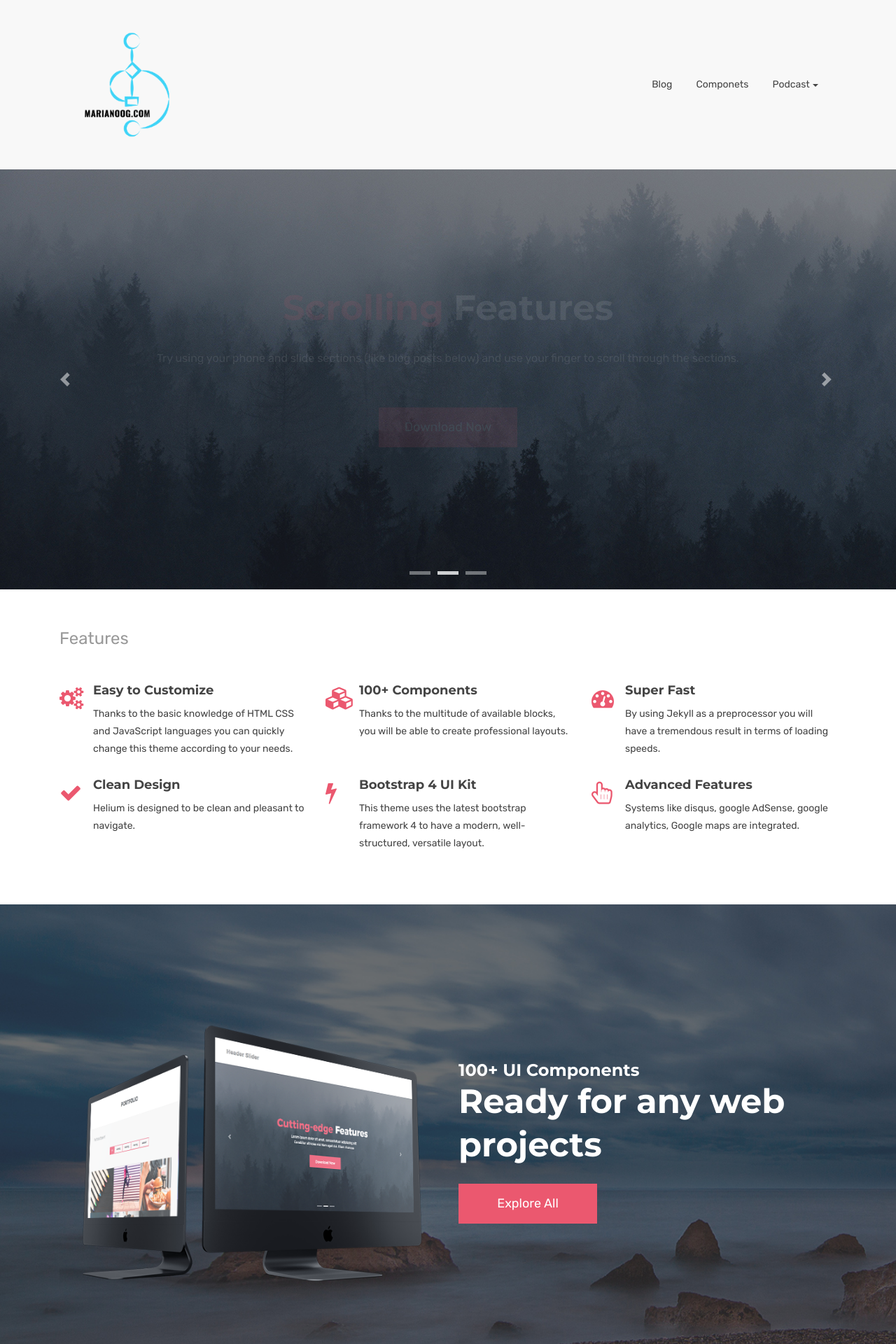
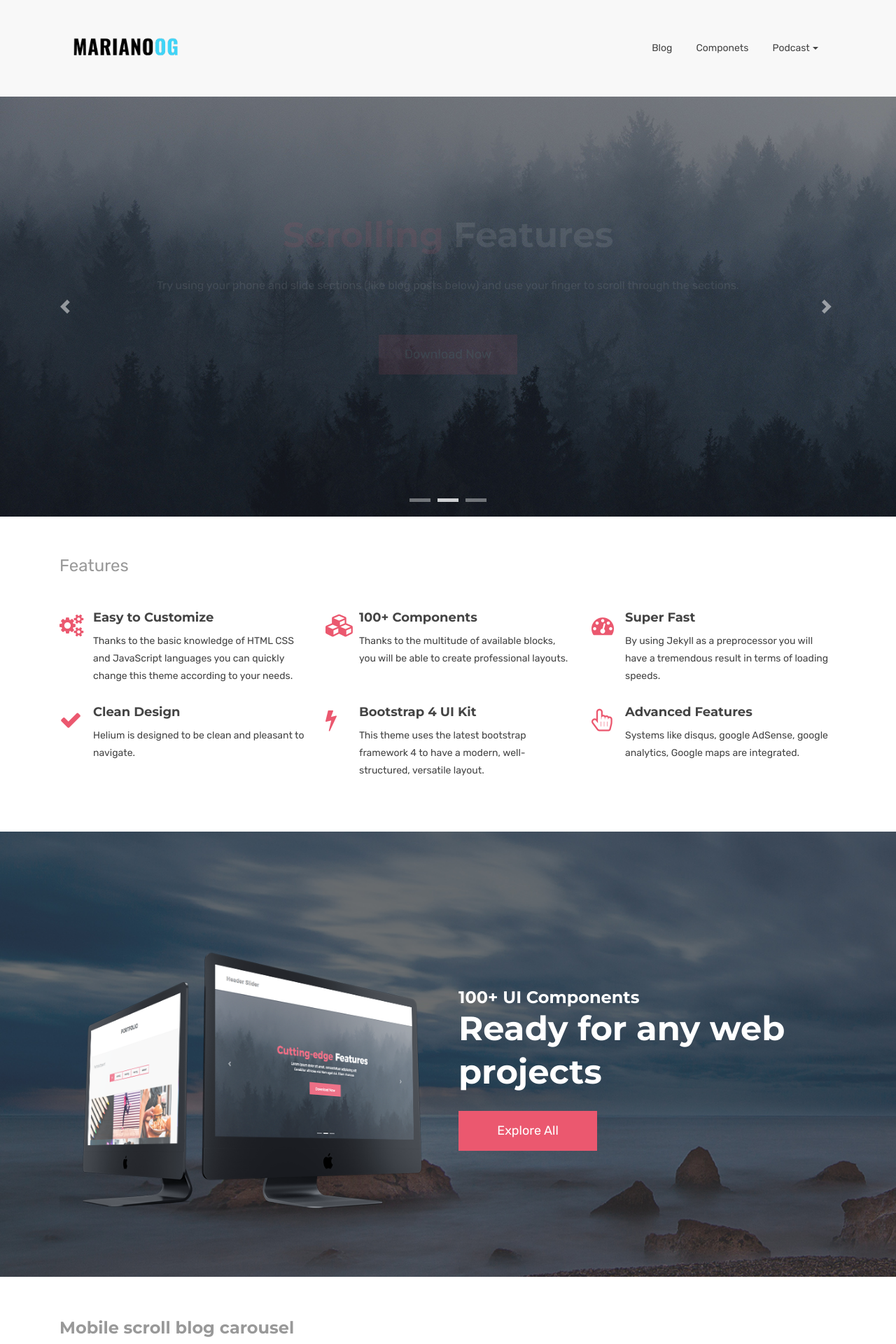
Before and after one commit to MarianoOG/marianoog.github.io, a Jekyll site: the page built from index.html, in a window 1280 px wide. Shown: the top 1920 px of the page at 70% size. Built offline with Jekyll 4.4.1, drawn with Linux system fonts in a browser that asks for light colours.

Commit message:
horizontal simplified logo and added fonts

```diff
--- a/_includes/themes/bootstrap/default.html
+++ b/_includes/themes/bootstrap/default.html
@@ -9,10 +9,11 @@
     {% if page.keywords %}<meta name="keywords" content="{{ page.keywords }}">{% endif %}
     {% if page.canonical %}<link rel="canonical" href="{{ page.canonical }}"/>{% endif %}
     <meta name="viewport" content="width=device-width, initial-scale=1.0">
-
+    <link rel="icon" type="image/png" href="imagen.png">
 
     <!--Google Font link-->
     <link href="https://fonts.googleapis.com/css?family=Ubuntu:300,300i,400,400i,500,500i,700,700i" rel="stylesheet">
+    <link href="https://fonts.googleapis.com/css?family=Open+Sans|Oswald&display=swap" rel="stylesheet">
     <!--Helium css-->
     <link rel="stylesheet" href="{{ BASE_PATH }}/assets/css/animate.css">
     <link rel="stylesheet" href="{{ BASE_PATH }}/assets/css/bootstrap.min.css">
--- a/_includes/themes/bootstrap/nav-bar.html
+++ b/_includes/themes/bootstrap/nav-bar.html
@@ -25,7 +25,7 @@
             <!-- navbar-default -->
             <nav class="navbar navbar-toggleable-sm navbar-light bg-default">
               <div class="container">
-                <a class="navbar-brand" href="{{ BASE_PATH }}"><img src="{{ BASE_PATH }}/assets/images/logo.png" alt=""></a>
+                <a class="navbar-brand" href="{{ BASE_PATH }}"><img src="{{ BASE_PATH }}/assets/images/logoL.png" alt=""></a>
                 <button class="navbar-toggler" type="button" data-toggle="collapse" data-target="#navbar1" aria-expanded="false" aria-label="Toggle navigation">
                   <i class="fa fa-bars"></i>
                 </button>
--- a/index.html
+++ b/index.html
@@ -34,8 +34,8 @@ canonical: https://marianoog.github.io
                 <div class="carousel-caption">
                   <h3 class="slide-title animated fadeInDown"><span class="text-primary">Mariano </span> Orozco Garcia</h3>
                   <h5 class="slide-text animated fadeIn">Página en Construcción</h5>
-                  <a href="#features" class="btn btn-lg btn-default-filled animated fadeInUp">Podcast</a>
-                  <a href="https://github.com/heliumjk/heliumjk.github.io/" class="btn btn-lg btn-common animated fadeInUp">Proyectos</a>
+                  <a href="https://ona309.com/Podcast" class="btn btn-lg btn-default-filled animated fadeInUp">Podcast</a>
+                  <a href="https://ona309.com/Github" class="btn btn-lg btn-common animated fadeInUp">Proyectos</a>
                 </div>
               </div>
 
```
Also changed, not shown: assets/images/logoL.png (added).
